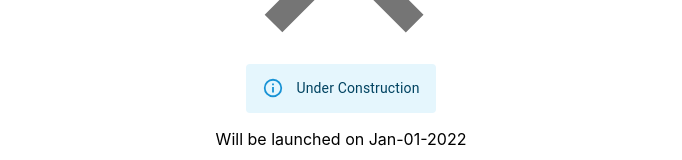
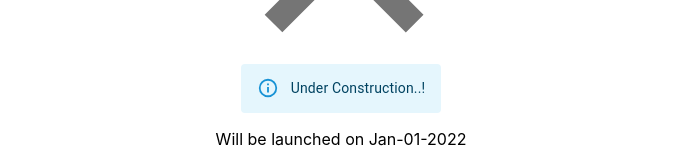
Before and after one commit to shalomprasannan/launch, a React (Create React App) app: page / in a window 1280 px wide. Shown: the part 374-534 px from the top of the page, without its empty margins (299-981 px from the left). Built offline with nearby package versions, Linux system fonts and the light colour scheme.

Commit message:
Update launch.jsx

```diff
--- a/src/launch.jsx
+++ b/src/launch.jsx
@@ -17,7 +17,7 @@ class Launch extends React.Component {
                     </IconButton>
                 </Grid>
                 <Grid item>
-                    <Alert severity="info">Under Construction</Alert>
+                    <Alert severity="info">Under Construction..!</Alert>
                 </Grid>
                 <Grid item>
                     <p>Will be launched on Jan-01-2022</p>
```
